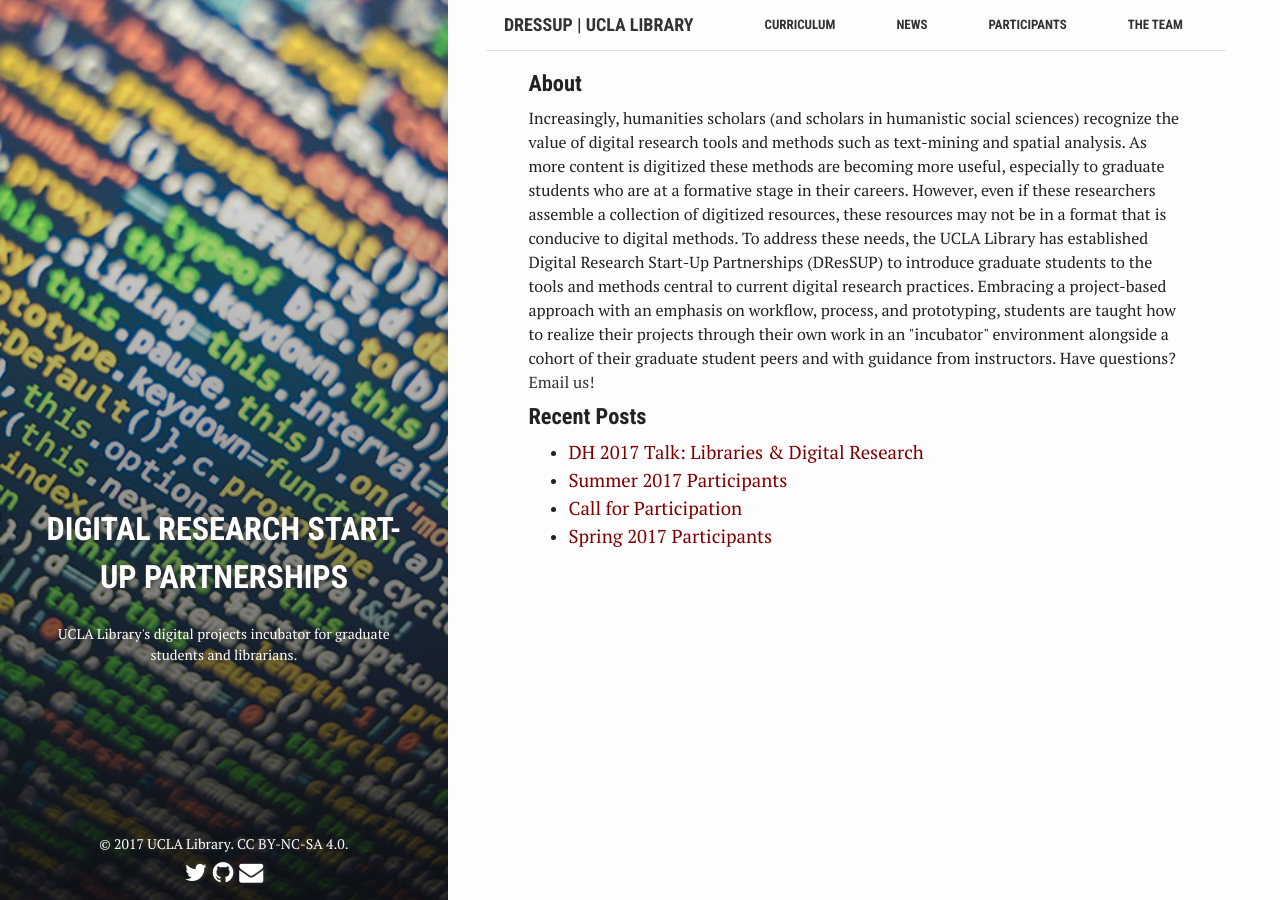
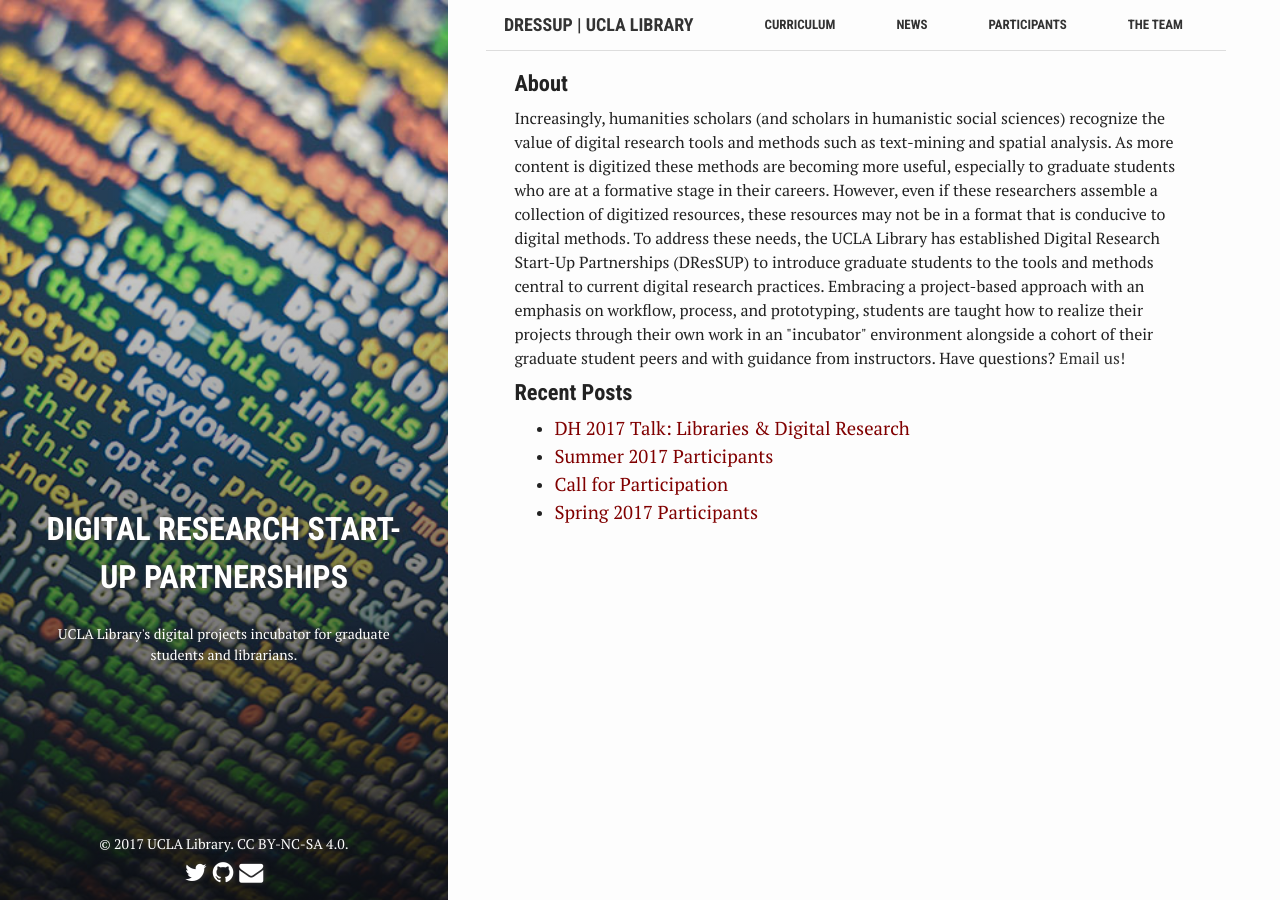
Before and after one commit to dnoneill/dressup-rebuild, a Jekyll site: the page built from index.html, in a window 1280 px wide. Built offline with Jekyll 4.4.1, drawn with Linux system fonts in a browser that asks for light colours.

Commit message:
added left and right padding for all sizes, resized to 2em instead of 3em

```diff
--- a/assets/css/main.css
+++ b/assets/css/main.css
@@ -3,7 +3,10 @@
     -ms-text-size-adjust: 100%;
     -webkit-text-size-adjust: 100%
 }
-
+main.content-wrapper{
+    padding-left: 2em;
+    padding-right: 2em;
+}
 body {
     margin: 0
 }
@@ -951,8 +954,6 @@
 
     main {
         padding-top: 1em;
-        padding-left: 3em;
-        padding-right: 3em;
     }
 
     article h2:first-of-type {
```
